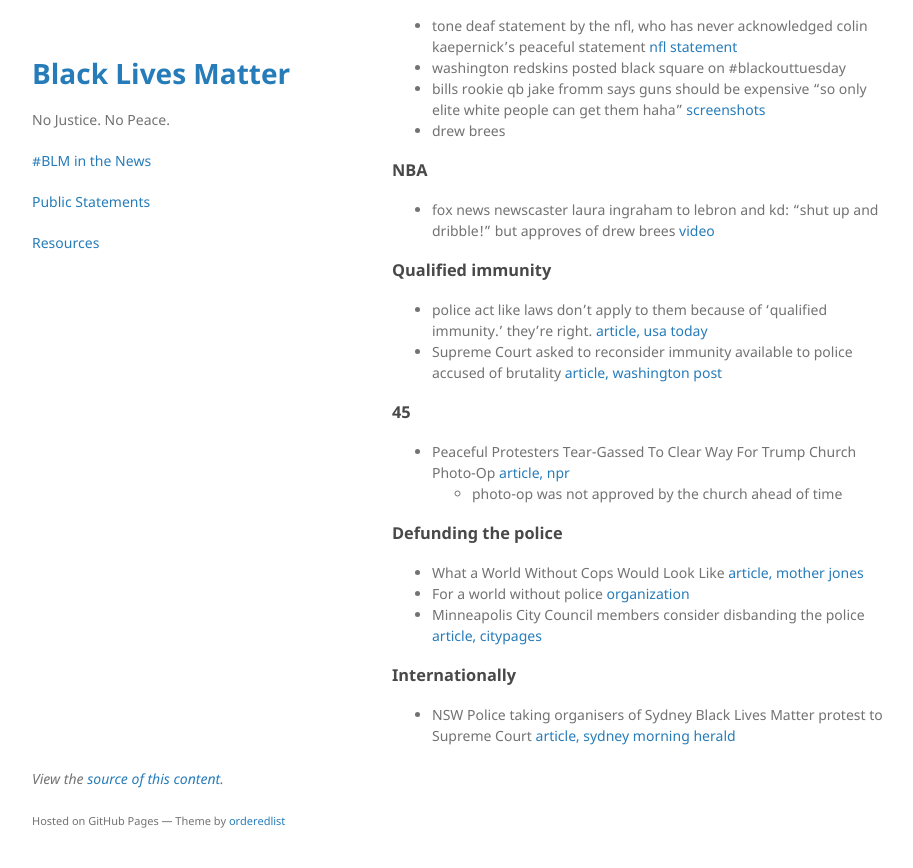
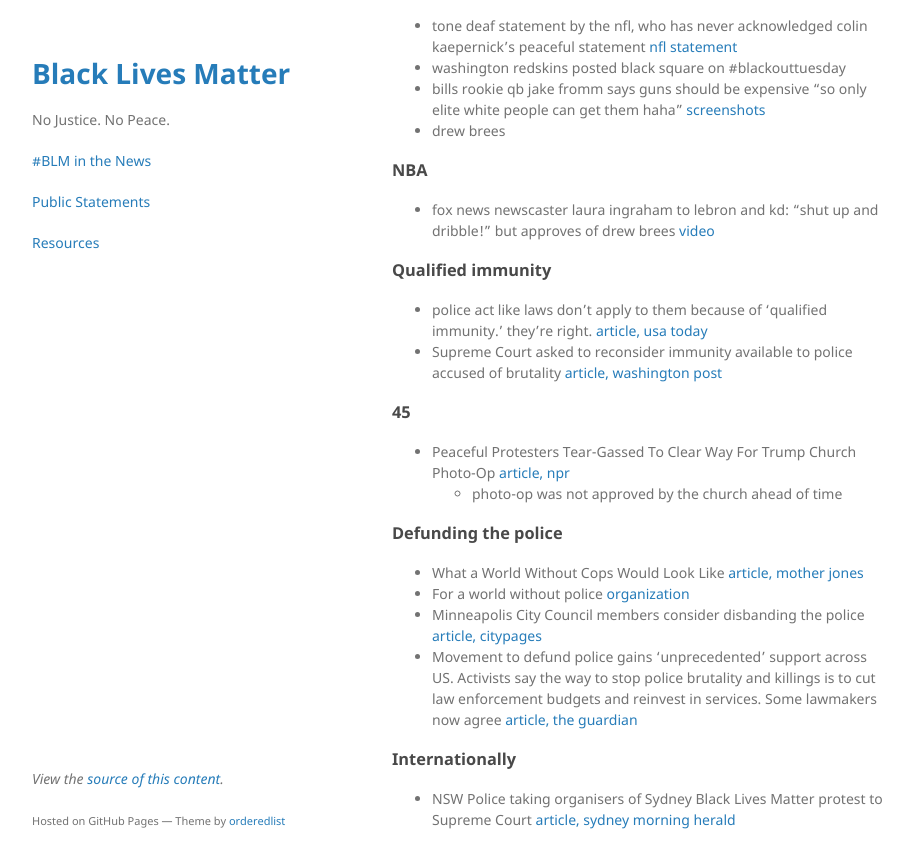
Before and after one commit to nojusticenopeace/nojusticenopeace.github.io, a Jekyll site: the page built from news.md, in a window 1280 px wide and 900 px high, scrolled down 2082 px. Shown: the top 868 px of the window, without its empty margins (178-1091 px from the left). Built offline with Jekyll 4.4.1, drawn with Linux system fonts in a browser that asks for light colours.

Commit message:
Update news.md

```diff
--- a/news.md
+++ b/news.md
@@ -81,6 +81,7 @@ layout: default
 - What a World Without Cops Would Look Like [article, mother jones](https://www.motherjones.com/crime-justice/2020/06/police-abolition-george-floyd/)
 - For a world without police [organization](http://aworldwithoutpolice.org/)
 - Minneapolis City Council members consider disbanding the police [article, citypages](http://www.citypages.com/news/minneapolis-city-council-members-consider-disbanding-the-police/570993291)
+- Movement to defund police gains 'unprecedented' support across US. Activists say the way to stop police brutality and killings is to cut law enforcement budgets and reinvest in services. Some lawmakers now agree [article, the guardian](https://www.theguardian.com/us-news/2020/jun/04/defund-the-police-us-george-floyd-budgets)
 
 ### Internationally
 - NSW Police taking organisers of Sydney Black Lives Matter protest to Supreme Court [article, sydney morning herald](https://www.smh.com.au/national/nsw/nsw-police-taking-organisers-of-sydney-black-lives-matter-protest-to-supreme-court-20200605-p54zw8.html)
```
